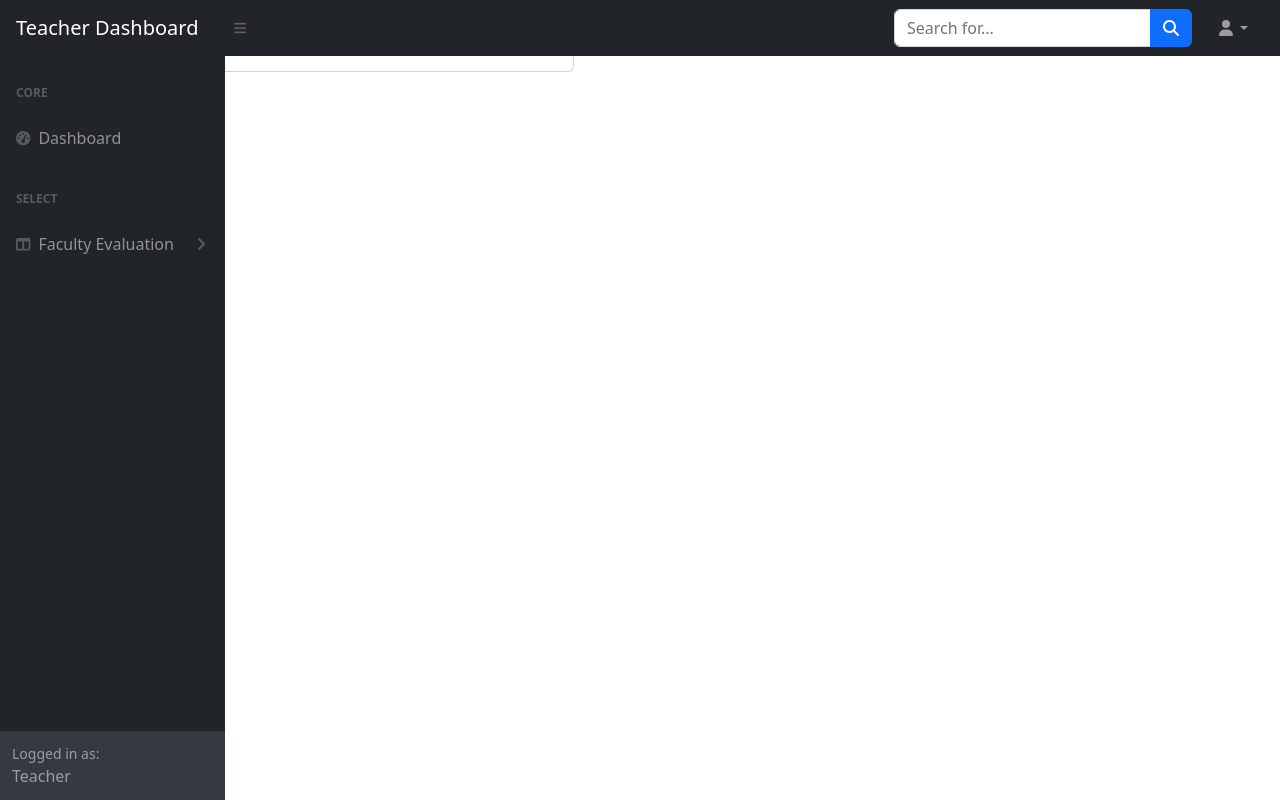
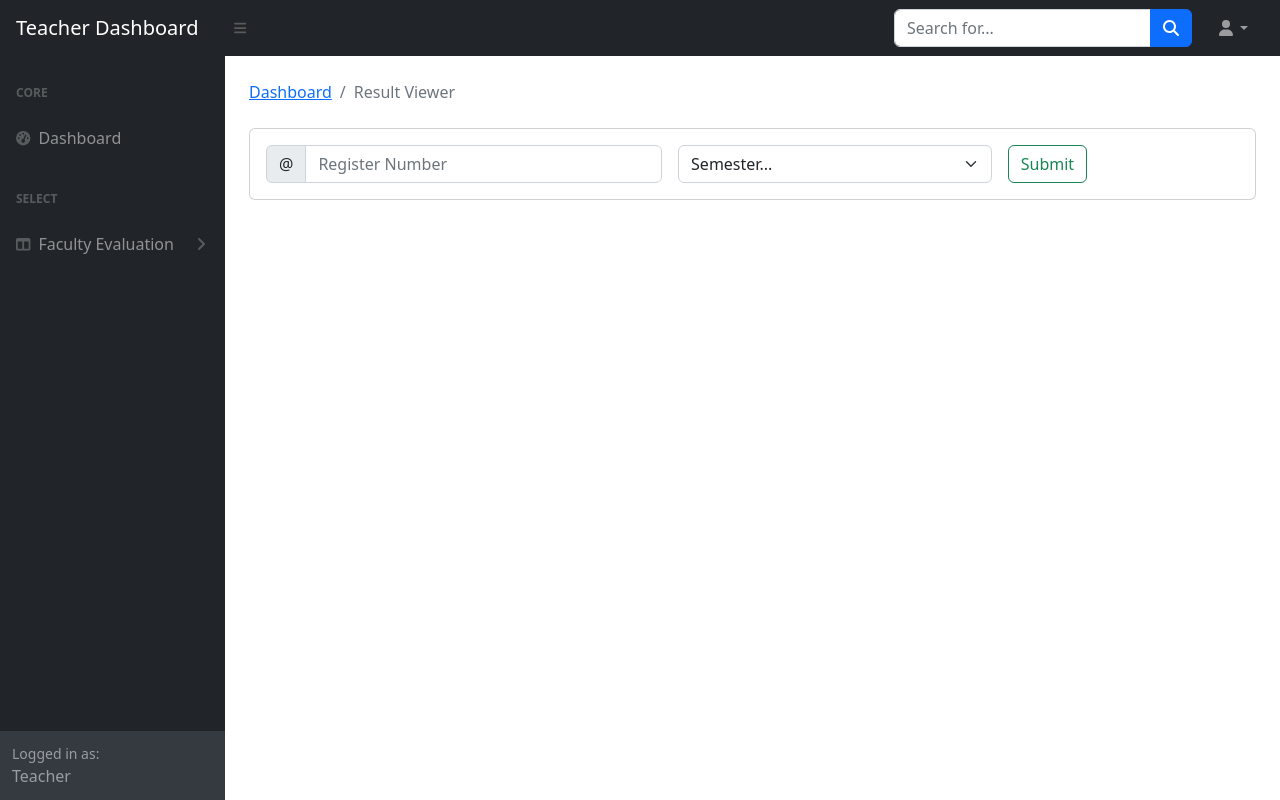
Before and after one commit to khraina/Student-result-db, a Python web app: template src/core/templates/teacher/teacher_filter_by.html in a window 1280 px wide. Run offline with Jinja, Linux system fonts and the light colour scheme; the template is opened without the code that fills it, so the values that code supplies are empty; some libraries are stand-ins or nearby versions.

Commit message:
updated filterbygrade

```diff
--- a/src/core/templates/teacher/teacher_filter_by.html
+++ b/src/core/templates/teacher/teacher_filter_by.html
@@ -6,9 +6,20 @@
 <!-- Start - body -->
 {% block body %}
 
+<div id="layoutSidenav_content">
+  <main>
+    <div class="container px-4">
+      <h1 class="mt-4">{{SectionHeader}}</h1>
+      <ol class="breadcrumb mb-4">
+        <li class="breadcrumb-item"><a href="/teacher/upload">Dashboard</a></li>
+        <li class="breadcrumb-item active">Result Viewer</li>
+      </ol>
+
+
+
 <div class="card">
   <div class="card-body">
-    <form class="row gx-3 gy-2 align-items-center">
+    <form class="row gx-3 gy-2 align-items-center" method="POST" action="/teacher/filter_by_grade">
 
       <div class="col-sm-5">
         <label class="visually-hidden" for="specificSizeInputGroupUsername">Register Number</label>
@@ -33,7 +44,9 @@
     </form>
   </div>
 </div>
-
+    </div>
+  </main>
+</div>
 
 {% endblock body %}
 <!-- End - body -->
```
